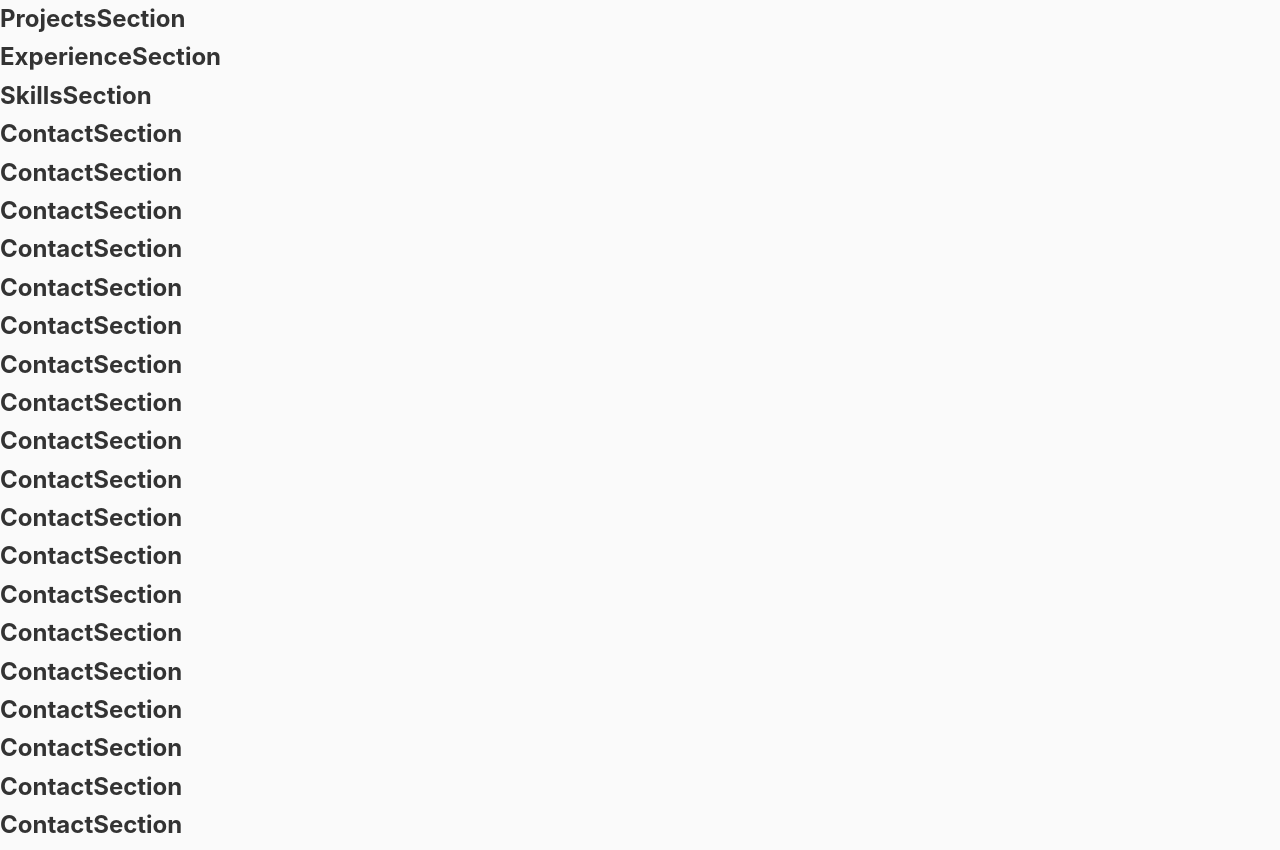
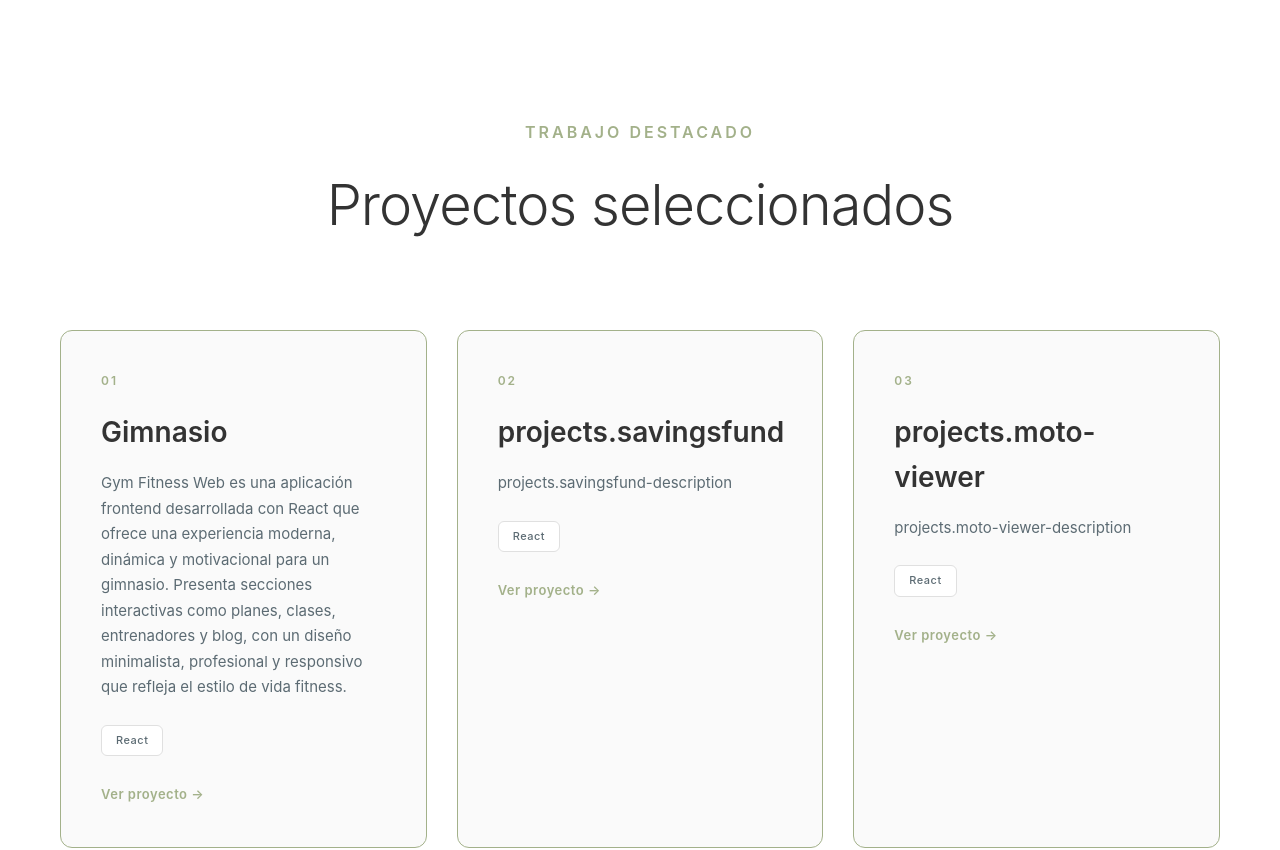
Before and after one commit to charlieyhs/Portafolio, a React (Vite) app: page / in a window 1280 px wide. Shown: the part 800-1650 px from the top of the page. Built offline with nearby package versions, Linux system fonts and the light colour scheme.

Commit message:
feat: Cartas de proyectos

```diff
--- a/src/components/LanguageSelector.jsx
+++ b/src/components/LanguageSelector.jsx
@@ -80,12 +80,12 @@ const LanguageSelector = () => {
       {menuOpen && (
         <ul className="language-menu" role="menu">
           {languages.map((lang) => (
-            <li
-              key={lang.code}
+            <li key={lang.code} role="none">
+              <button
+                type="button"
+                onClick={() => handleChangeLanguage(lang.code)}
                 className={`menu-item ${i18n.language === lang.code ? "selected" : ""}`}
-              onClick={() => handleChangeLanguage(lang.code)}
-              role="menuitem"
-            >
+                role="menuitem">
                   <img src={lang.flag} alt={lang.name} className="flag-option" />
                   <span className="lang-option-name">{lang.name}</span>
                   {i18n.language === lang.code && (
@@ -93,6 +93,7 @@ const LanguageSelector = () => {
                       <path fillRule="evenodd" d="M16.707 5.293a1 1 0 010 1.414l-8 8a1 1 0 01-1.414 0l-4-4a1 1 0 011.414-1.414L8 12.586l7.293-7.293a1 1 0 011.414 0z" clipRule="evenodd"/>
                     </svg>
                   )}
+              </button>
             </li>
           ))}
         </ul>
--- a/src/components/Portfolio.jsx
+++ b/src/components/Portfolio.jsx
@@ -13,7 +13,7 @@ const Portfolio = () => {
             <Navbar />
             <main>
                 <HeroSection/>
-                <section id="projects"><ProjectsSection/> </section>
+                <ProjectsSection/>
                 <section id="experience"><ExperienceSection/></section>
                 <section id="skills"><SkillsSection/></section>
                 <section id="contact"><ContactSection/></section>
--- /dev/null
+++ b/src/components/Projects/ProjectBadge.jsx
@@ -0,0 +1,16 @@
+import PropTypes from "prop-types";
+import '../../css/projects.css'
+
+const ProjectBadge = ({name}) => {
+    return (
+        <span className="tech-badge">
+            {name}
+        </span>
+    );
+};
+
+ProjectBadge.propTypes = {
+    name : PropTypes.string.isRequired
+};
+
+export default ProjectBadge;
--- /dev/null
+++ b/src/components/Projects/ProjectCard.jsx
@@ -0,0 +1,41 @@
+import PropTypes from "prop-types";
+import ProjectBadge from "./ProjectBadge";
+import '../../css/projects.css'
+import { useTranslation } from "react-i18next";
+
+const ProjectCard = ({project}) => {
+    const {t} = useTranslation();
+    return (
+        <div className="project-card">
+            <div className="project-number">{project.id}</div>
+            <h3 className="project-title">{t(project.name)}</h3>
+            <p className="project-description">{t(project.description)}</p>
+            <div className="project-tech">
+                {project.skills.map(skill => (
+                    <ProjectBadge key={skill.id} name={skill.name} />
+                ))}
+            </div>
+            <a href={project.link} target="_blank" className="project-link">
+                {t('projects.view-project')}
+            </a>
+        </div>
+    );
+};
+const skillPropType = PropTypes.shape({
+    id : PropTypes.string.isRequired,
+    name : PropTypes.string.isRequired,
+});
+
+const projectPropType = PropTypes.shape({
+    id : PropTypes.string.isRequired,
+    name : PropTypes.string.isRequired,
+    description : PropTypes.string.isRequired,
+    skills : PropTypes.arrayOf(skillPropType).isRequired,
+    link : PropTypes.string.isRequired,
+});
+
+ProjectCard.propTypes = {
+    project : projectPropType.isRequired,
+};
+
+export default ProjectCard;
--- a/src/components/Projects/ProjectsSection.jsx
+++ b/src/components/Projects/ProjectsSection.jsx
@@ -1,7 +1,25 @@
+import { useTranslation } from 'react-i18next';
+import '../../css/projects.css'
+import { projects } from '../../data/projects';
+import ProjectCard from './ProjectCard';
 
 const ProjectsSection = () => {
+    const {t} = useTranslation();
+
     return (
-        <h1>ProjectsSection</h1>
+        <section className="projects-section" id="projects">
+            <div className="section-header">
+                <div className="section-label">{t('projects.featured-work')}</div>
+                <h2 className="section-title">{t('projects.selected-projects')}</h2>
+            </div>
+            <div className="projects-grid">
+                {projects.map(project => (
+                    <ProjectCard key={project.id}
+                        project={project}
+                    />
+                ))}
+            </div>
+        </section>
     );
 }
 
--- a/src/css/hero.css
+++ b/src/css/hero.css
@@ -1,3 +1,6 @@
+:root{
+    --gray: #5C6B73;
+}
 /* Hero Section */
 .hero-section {
     min-height: 100vh;
@@ -51,7 +54,7 @@
 
 .hero-subtitle {
     font-size: clamp(16px, 2vw, 18px);
-    color: #5C6B73;
+    color: var(--gray);
     max-width: 540px;
     line-height: 1.7;
     font-weight: 400;
@@ -143,13 +146,13 @@
 .cta-secondary {
     background: transparent;
     border: 2px solid #A3B18A;
-    color: #5C6B73;
+    color: var(--gray);
 }
 
 .cta-secondary:hover {
-    background: #5C6B73;
+    background: var(--gray);
     color: #FAFAFA;
-    border-color: #5C6B73;
+    border-color: var(--gray);
     transform: translateY(-2px);
     box-shadow: 0 8px 24px rgba(92, 107, 115, 0.2);
 }
--- /dev/null
+++ b/src/css/projects.css
@@ -0,0 +1,111 @@
+:root {
+    --green: #A3B18A;
+    --gray: #5C6B73;
+}
+.projects-section {
+    padding: 120px 60px;
+    background: #ffffff;
+}
+
+.section-header {
+    text-align: center;
+    margin-bottom: 80px;
+    max-width: 800px;
+    margin-left: auto;
+    margin-right: auto;
+}
+
+.section-label {
+    font-size: 16px;
+    letter-spacing: 3px;
+    color: var(--green);
+    margin-bottom: 15px;
+    font-weight: 600;
+    text-transform: uppercase;
+}
+
+.section-title {
+    font-size: clamp(36px, 5vw, 56px);
+    font-weight: 300;
+    color: #333333;
+    letter-spacing: -1px;
+}
+
+.projects-grid {
+    display: grid;
+    grid-template-columns: repeat(auto-fit, minmax(350px, 1fr));
+    gap: 30px;
+    max-width: 1400px;
+    margin: 0 auto;
+}
+
+.project-card {
+    background: #FAFAFA;
+    border: 1px solid var(--green);
+    border-radius: 12px;
+    padding: 40px;
+    transition: all 0.3s ease;
+    position: relative;
+}
+
+.project-card:hover {
+    transform: translateY(-5px);
+    box-shadow: 0 20px 40px rgba(92, 107, 115, 0.1);
+}
+
+.project-number {
+    font-size: 12px;
+    color: var(--green);
+    letter-spacing: 2px;
+    margin-bottom: 20px;
+    font-weight: 600;
+}
+
+.project-title {
+    font-size: 28px;
+    font-weight: 600;
+    margin-bottom: 15px;
+    color: #333333;
+}
+
+.project-description {
+    font-size: 15px;
+    line-height: 1.7;
+    color: var(--gray);
+    margin-bottom: 25px;
+}
+
+.project-tech {
+    display: flex;
+    flex-wrap: wrap;
+    gap: 8px;
+    margin-bottom: 25px;
+}
+
+.tech-badge {
+    padding: 6px 14px;
+    background: #FFFFFF;
+    border: 1px solid #E0E0E0;
+    border-radius: 6px;
+    font-size: 11px;
+    color: var(--gray);
+    letter-spacing: 0.5px;
+    font-weight: 500;
+}
+
+.project-link {
+    color: var(--green);
+    text-decoration: none;
+    font-size: 13px;
+    font-weight: 600;
+    letter-spacing: 0.5px;
+    display: inline-flex;
+    align-items: center;
+    gap: 8px;
+    transition: all 0.3s ease;
+    cursor: pointer;
+}
+
+.project-link:hover {
+    gap: 12px;
+}
--- /dev/null
+++ b/src/data/projects.js
@@ -0,0 +1,23 @@
+export const projects = [
+    {
+        id: "01",
+        name: "projects.gym",
+        description: "projects.gym-description",
+        skills: [{id: "1", name: "React"}],
+        link: "https://charlieyhs.github.io/Valhalla-Gym"
+    },
+    {
+        id: "02",
+        name: "projects.savingsfund",
+        description: "projects.savingsfund-description",
+        skills: [{id: "1", name: "React"}],
+        link: "https://savingfund.onrender.com"
+    },
+    {
+        id: "03",
+        name: "projects.moto-viewer",
+        description: "projects.moto-viewer-description",
+        skills: [{id: "1", name: "React"}],
+        link: "https://charlieyhs.github.io/moto-viewer"
+    },
+]
--- a/src/locales/spanish.json
+++ b/src/locales/spanish.json
@@ -22,5 +22,12 @@
         "contact" : "Contactar",
         "aria-label-contact": "Ir a la sección de contacto",
         "role": "Desarrollador Full Stack"
+    },
+    "projects": {
+        "view-project": "Ver proyecto →",
+        "featured-work" : "Trabajo destacado",
+        "selected-projects" : "Proyectos seleccionados",
+        "gym" : "Gimnasio",
+        "gym-description": "Gym Fitness Web es una aplicación frontend desarrollada con React que ofrece una experiencia moderna, dinámica y motivacional para un gimnasio. Presenta secciones interactivas como planes, clases, entrenadores y blog, con un diseño minimalista, profesional y responsivo que refleja el estilo de vida fitness."
     }
 }
```
Lines whose indentation alone changed are shown as unchanged.
